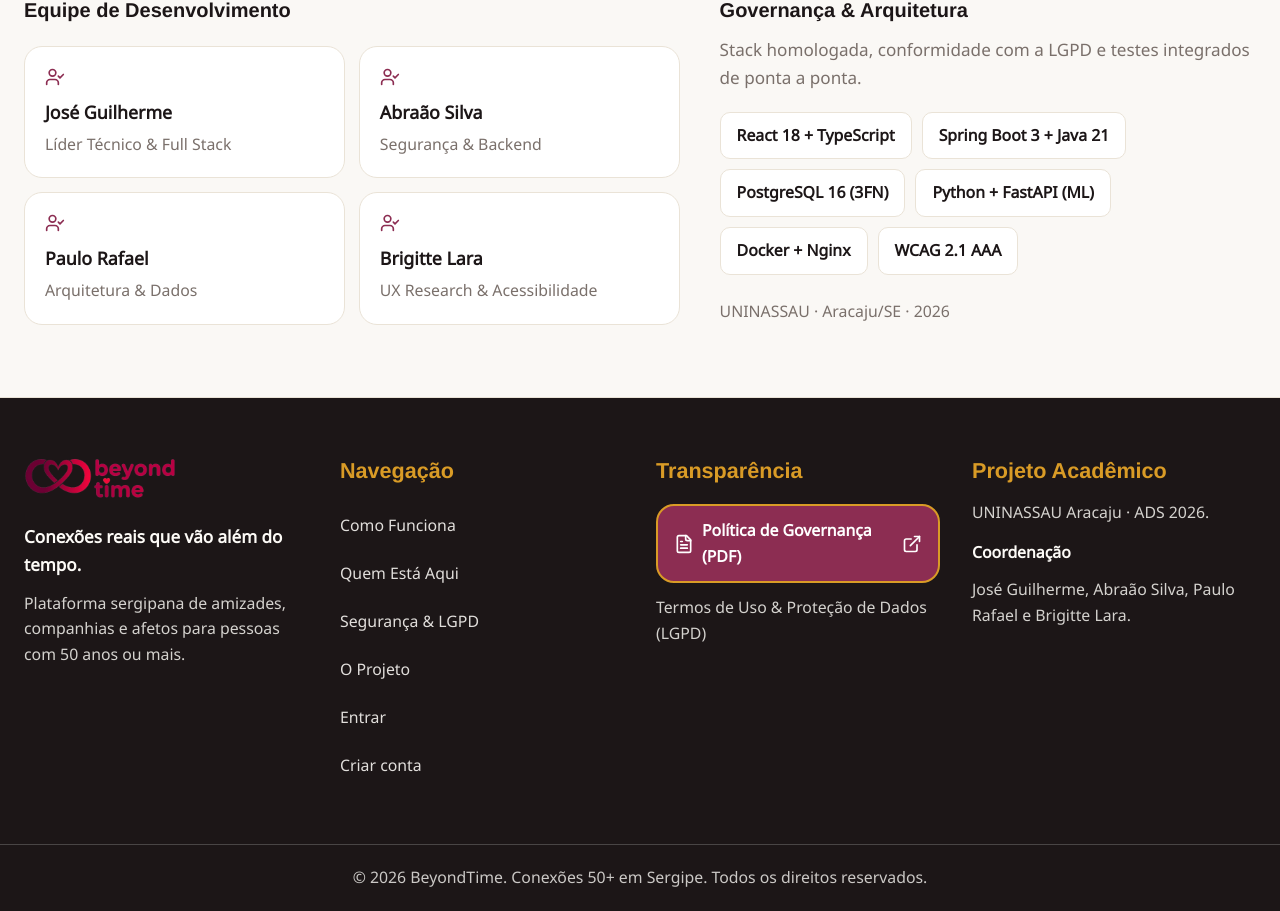
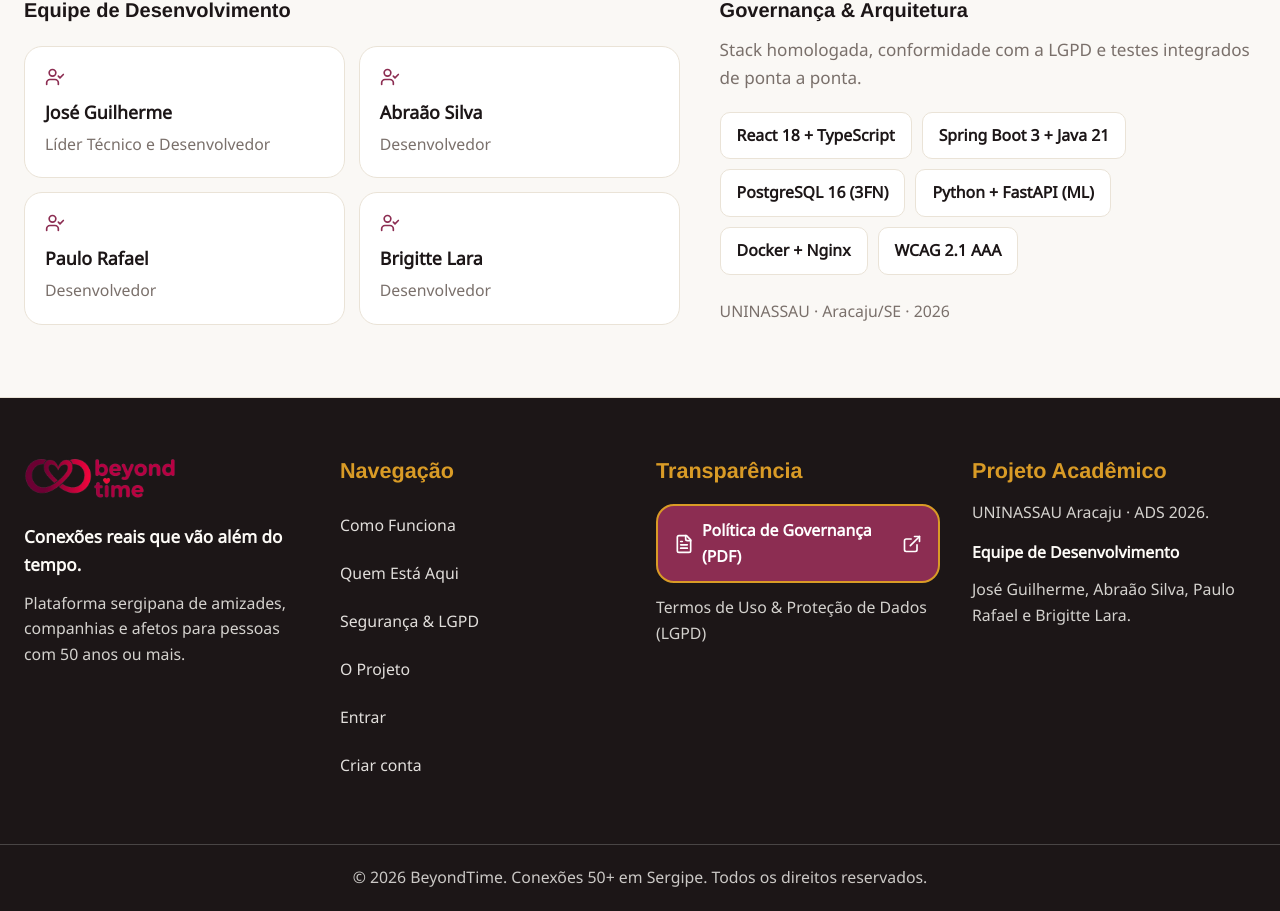
Before and after one commit to Abraao-SPX/BeyondTime, a React (Vite) app in the folder site/: page / in a window 1280 px wide. Shown: the part 4409-5320 px from the top of the page. Built offline with nearby package versions, Linux system fonts and the light colour scheme; no server answers.

Commit message:
style(team): padroniza cargos da equipe para desenvolvedor e lider tecnico

```diff
--- a/site/src/components/LandingPageHome.tsx
+++ b/site/src/components/LandingPageHome.tsx
@@ -301,10 +301,10 @@ const SAFETY_PILLARS = [
 ];
 
 const TEAM_MEMBERS = [
-  { name: 'José Guilherme', role: 'Líder Técnico & Full Stack' },
-  { name: 'Abraão Silva', role: 'Segurança & Backend' },
-  { name: 'Paulo Rafael', role: 'Arquitetura & Dados' },
-  { name: 'Brigitte Lara', role: 'UX Research & Acessibilidade' },
+  { name: 'José Guilherme', role: 'Líder Técnico e Desenvolvedor' },
+  { name: 'Abraão Silva', role: 'Desenvolvedor' },
+  { name: 'Paulo Rafael', role: 'Desenvolvedor' },
+  { name: 'Brigitte Lara', role: 'Desenvolvedor' },
 ];
 
 const TECH_STACK = [
@@ -853,7 +853,7 @@ export function LandingPageHome({
             <p className="home-footer__desc">
               UNINASSAU Aracaju · ADS 2026.
             </p>
-            <p className="home-footer__team-title">Coordenação</p>
+            <p className="home-footer__team-title">Equipe de Desenvolvimento</p>
             <p className="home-footer__desc">
               José Guilherme, Abraão Silva, Paulo Rafael e Brigitte Lara.
             </p>
```
